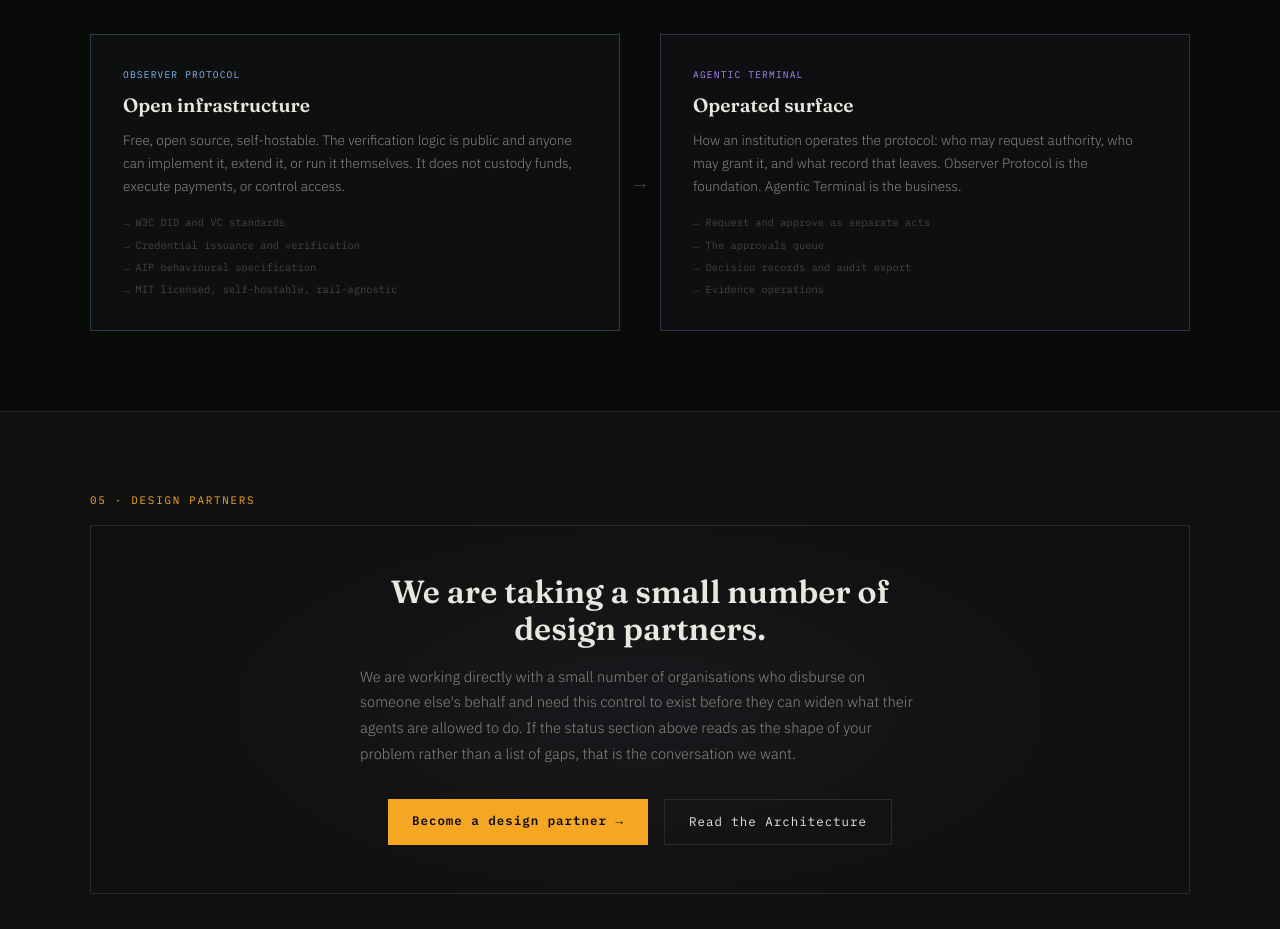
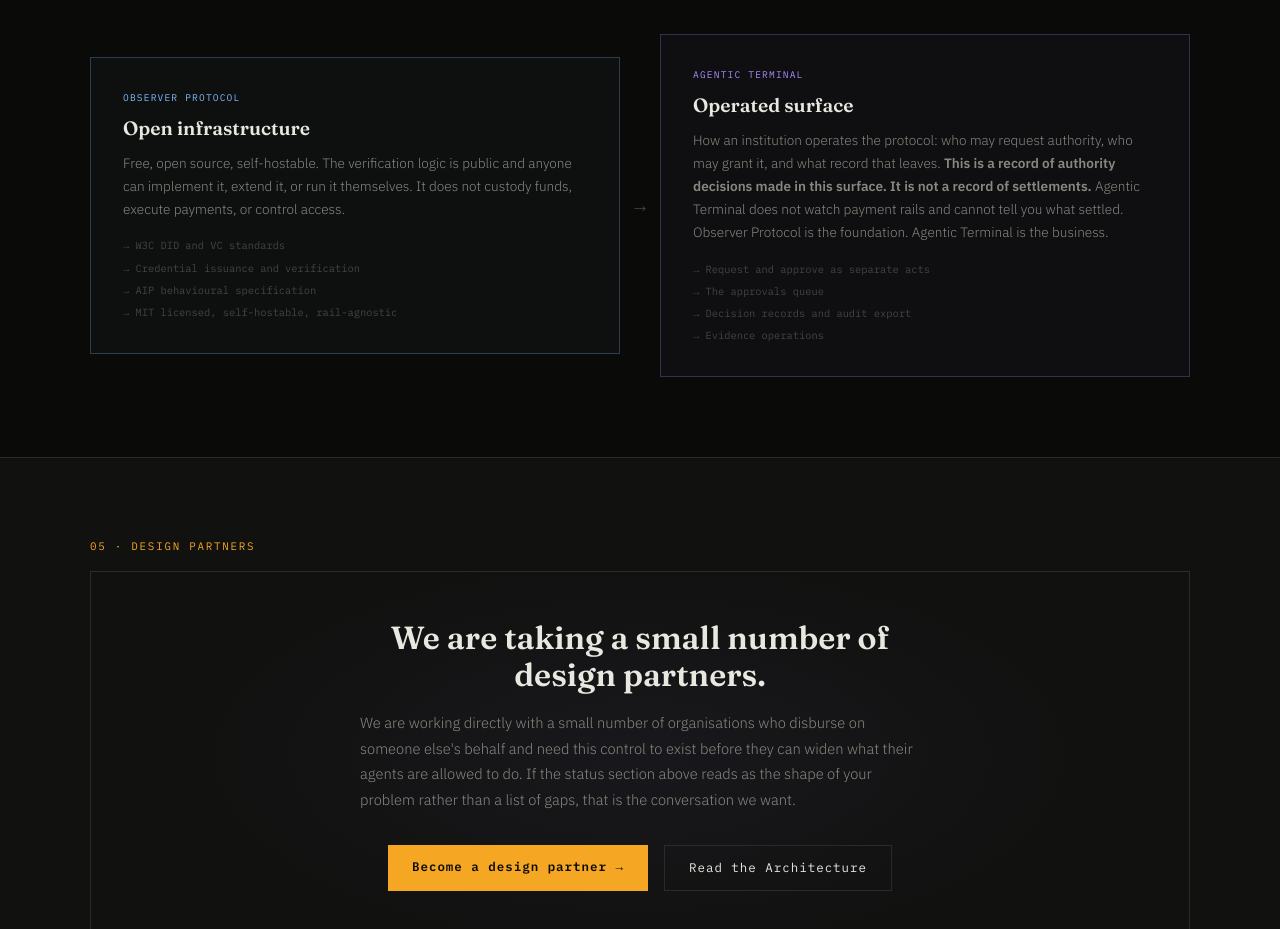
Before and after one commit to observer-protocol/observerprotocol-website, a plain HTML site: page agentic-terminal.html in a window 1280 px wide. Shown: the part 3760-4689 px from the top of the page. Drawn offline with Linux system fonts and the light colour scheme.

Commit message:
agentic-terminal: the settlement guard is restored (#115)
Ruled 2026-08-24. CONVENTIONS section 1 lists a protected sentence and a
REVIEWER comment on this page; both left with the audit-export tile when the
page was rebuilt in 70fbbf8, and the table kept asserting a guard that did
not exist. The sentence returns in the Agentic Terminal card, and the comment
returns in the three-part form section 1 requires. Nothing else on the page
changes.

```diff
--- a/agentic-terminal.html
+++ b/agentic-terminal.html
@@ -374,10 +374,26 @@
         </div>
       </div>
       <div class="relation-arrow"><span class="arrow">→</span></div>
+      <!-- ==========================================================================
+           REVIEWER: DO NOT CUT THE SETTLEMENT SENTENCE FROM THIS CARD.
+
+           This page once said "Every verified transaction, credential issuance,
+           delegation event, and remediation action is logged with cryptographic
+           proof." That implied TWO things that are not true: that Agentic Terminal
+           observes settlements, and that those settlements are verified. It is the
+           page an institutional reader lands on, so both implications were load-
+           bearing in the wrong direction. The guard was removed with the tile it
+           sat on when the page was rebuilt (70fbbf8) and restored 24 August 2026;
+           .github/CONVENTIONS.md section 1 lists this sentence as protected.
+
+           If this card must be shortened, the sentence beginning "This is a record
+           of authority decisions" is the one that has to survive. Cut anything else
+           first.
+           ========================================================================== -->
       <div class="relation-card at-card">
         <div class="relation-card-tag">Agentic Terminal</div>
         <h3>Operated surface</h3>
-        <p>How an institution operates the protocol: who may request authority, who may grant it, and what record that leaves. Observer Protocol is the foundation. Agentic Terminal is the business.</p>
+        <p>How an institution operates the protocol: who may request authority, who may grant it, and what record that leaves. <strong>This is a record of authority decisions made in this surface. It is not a record of settlements.</strong> Agentic Terminal does not watch payment rails and cannot tell you what settled. Observer Protocol is the foundation. Agentic Terminal is the business.</p>
         <div class="relation-items">
           <div class="relation-item">Request and approve as separate acts</div>
           <div class="relation-item">The approvals queue</div>
```
